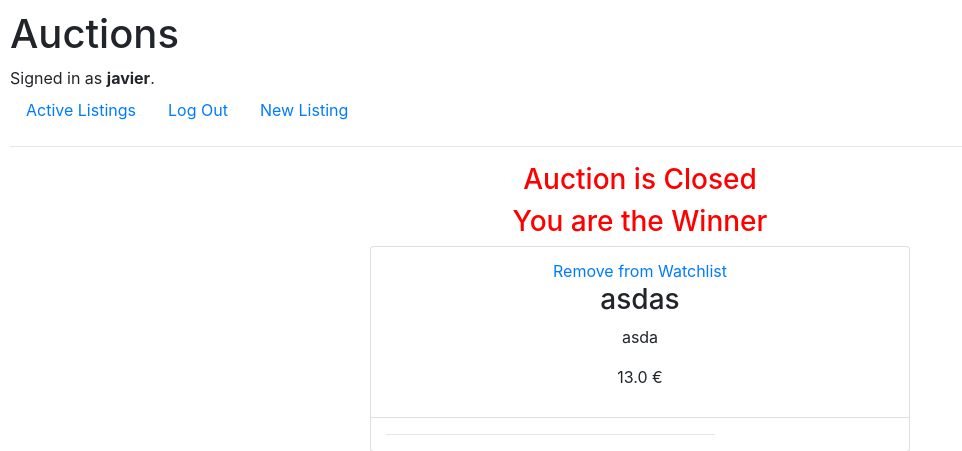
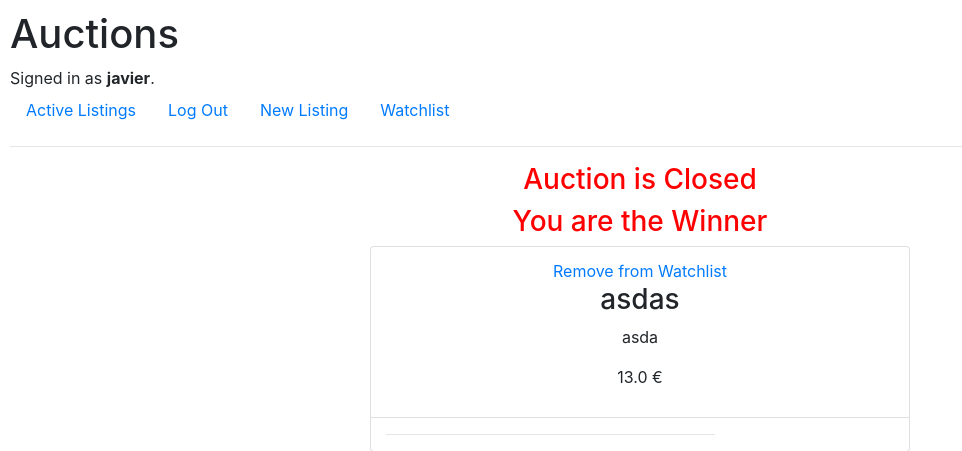
Before and after one commit to jbenitosantoni/cs50-commerce, a Django app: page /watchlist/add/1 in a window 1280 px wide. Shown: the top 451 px of the page, without its empty margins (0-962 px from the left). Run offline with Django 3.2, Linux system fonts and the light colour scheme; a user stored in the database is signed in; data comes from the database, SQL or seed files in the repository; both versions use the stored data as it was after the commit; some libraries are stand-ins or nearby versions.

Commit message:
Add watchlist

```diff
--- a/auctions/templates/auctions/layout.html
+++ b/auctions/templates/auctions/layout.html
@@ -27,6 +27,9 @@
                 <li>
                     <a class="nav-link" href="{% url 'new_listing' %}">New Listing</a>
                 </li>
+                <li>
+                    <a class="nav-link" href="{% url 'watchlist' %}">Watchlist</a>
+                </li>
             {% else %}
                 <li class="nav-item">
                     <a class="nav-link" href="{% url 'login' %}">Log In</a>
--- a/auctions/urls.py
+++ b/auctions/urls.py
@@ -14,4 +14,5 @@ urlpatterns = [
     path("bid/<str:auction>", views.new_vid, name="bid"),
     path("close/<str:auction>", views.close, name="close"),
     path("comment/<str:auction>", views.comment, name="comment"),
+    path("watchlist", views.watchlist, name="watchlist"),
 ]
--- a/auctions/views.py
+++ b/auctions/views.py
@@ -155,3 +155,12 @@ def comment(request, auction):
     auction_object = Auction.objects.get(pk=auction)
     Comment(comment=request.POST["comment"], auction=auction_object, user=user).save()
     return list_auction(request, auction)
+
+
+def watchlist(request):
+    if not request.user.is_authenticated:
+        return index(request)
+    watchlist = WatchList.objects.filter(user_id=request.user.id)
+    return render(request, "auctions/watchlist.html", {
+        "watchlist": watchlist
+    })
```
Also changed, not shown: auctions/templates/auctions/watchlist.html (added, +10 -0 lines), auctions/util.py (line endings or trailing spaces), db.sqlite3.
